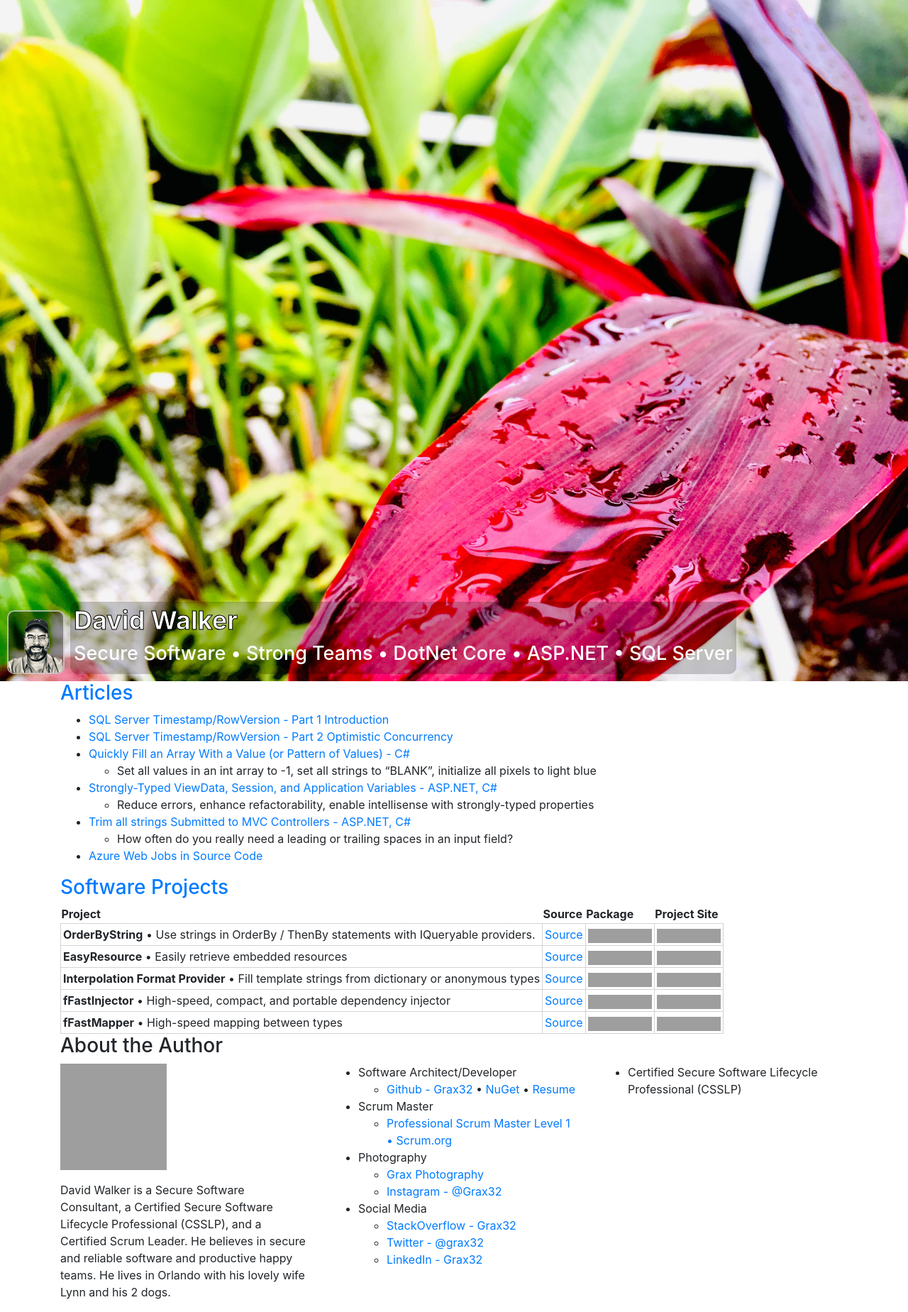
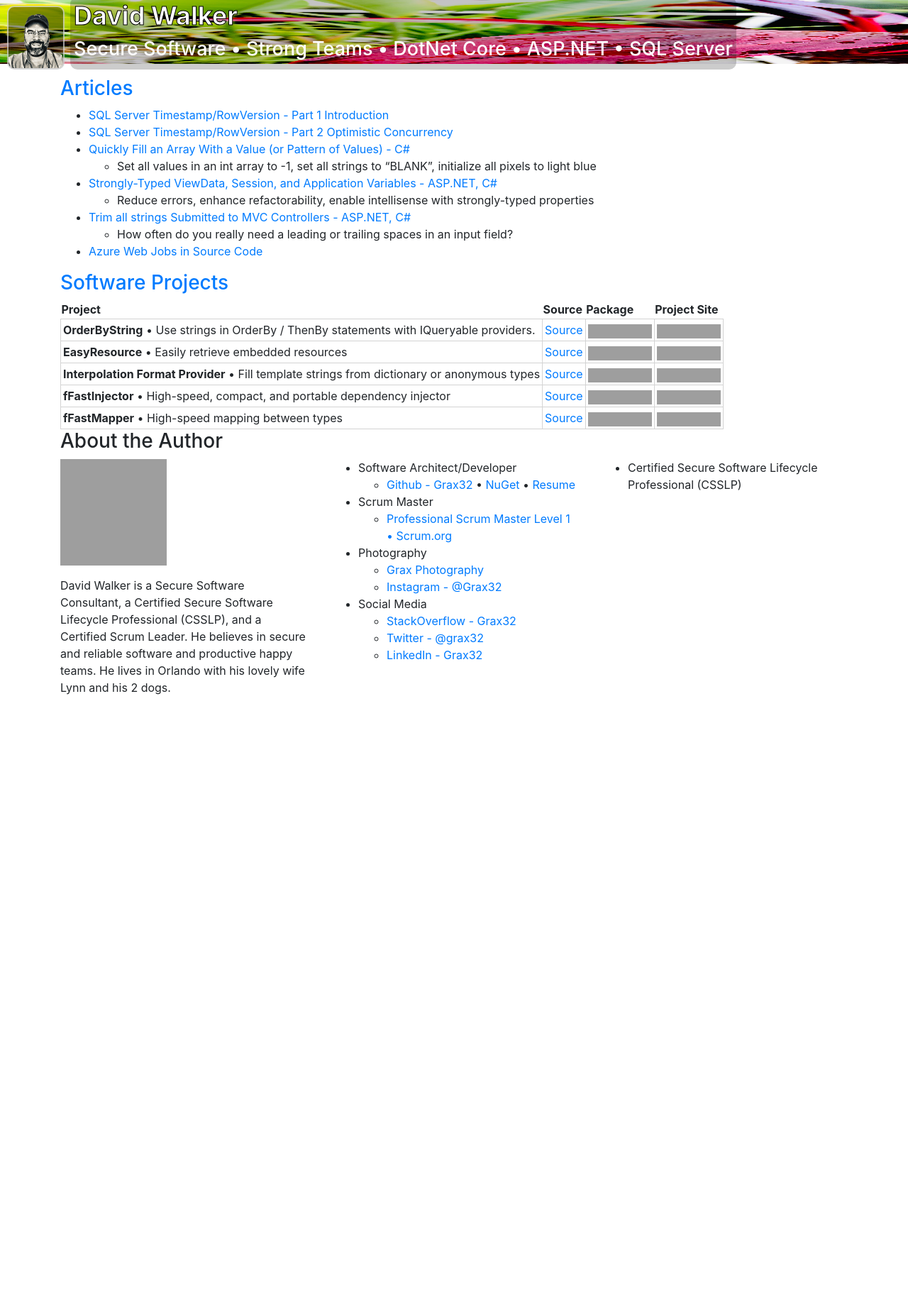
Before and after one commit to Grax32/Grax32.github.io, a Jekyll site: the page built from index.md, in a window 1280 px wide. Shown: the whole page at 71% size. Built offline with Jekyll 4.4.1, drawn with Linux system fonts in a browser that asks for light colours; nearby versions of some CDN libraries; a script that is not in the unit is left out; after the commit the page ends 997 px from its top, so only the background shows below that; grey boxes are pictures that could not be loaded.

Commit message:
new style

```diff
--- a/stylesheets/2019.css
+++ b/stylesheets/2019.css
@@ -9,6 +9,7 @@
 .page-header-main-image {
     width: 100%;
     max-width: 1440px;
+    max-height: 10vh;
 }
 
 .page-header-author-image {
```
Also changed, not shown: README.md.
